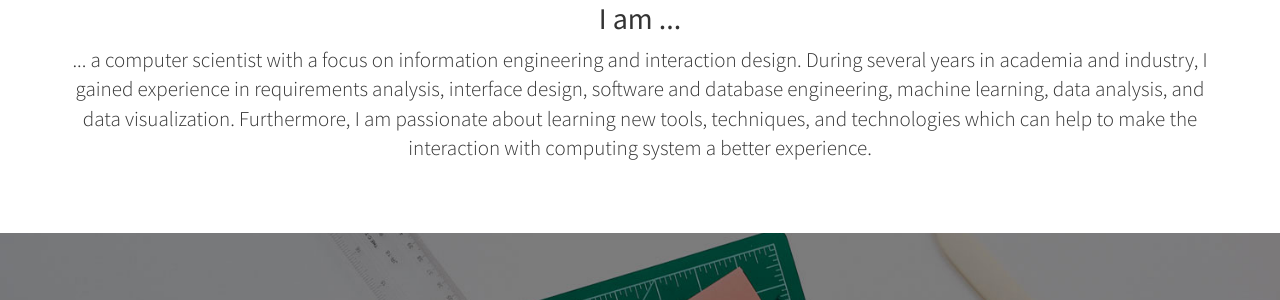
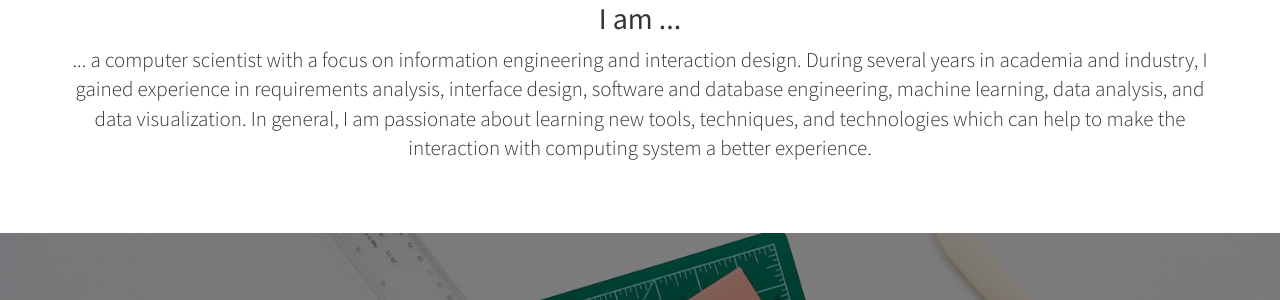
Before and after one commit to SimonButscher/home, a Jekyll site: the page built from index.html, in a window 1280 px wide and 900 px high, scrolled down 754 px. Shown: the part 214-514 px from the top of the window. Built offline with Jekyll 4.4.1, drawn with Linux system fonts in a browser that asks for light colours.

Commit message:
Update about.html

```diff
--- a/_includes/about.html
+++ b/_includes/about.html
@@ -3,7 +3,7 @@
     <div class="row">
       <div class="col-lg-12 text-center">
         <h2>I am ...</h2>
-        <p class="lead">... a computer scientist with a focus on information engineering and interaction design. During several years in academia and industry, I gained experience in requirements analysis, interface design, software and database engineering, machine learning, data analysis, and data visualization. Furthermore, I am passionate about learning new tools, techniques, and technologies which can help to make the interaction with computing system a better experience.</p>
+        <p class="lead">... a computer scientist with a focus on information engineering and interaction design. During several years in academia and industry, I gained experience in requirements analysis, interface design, software and database engineering, machine learning, data analysis, and data visualization. In general, I am passionate about learning new tools, techniques, and technologies which can help to make the interaction with computing system a better experience.</p>
       </div>
     </div>
     <!-- /.row -->
```
